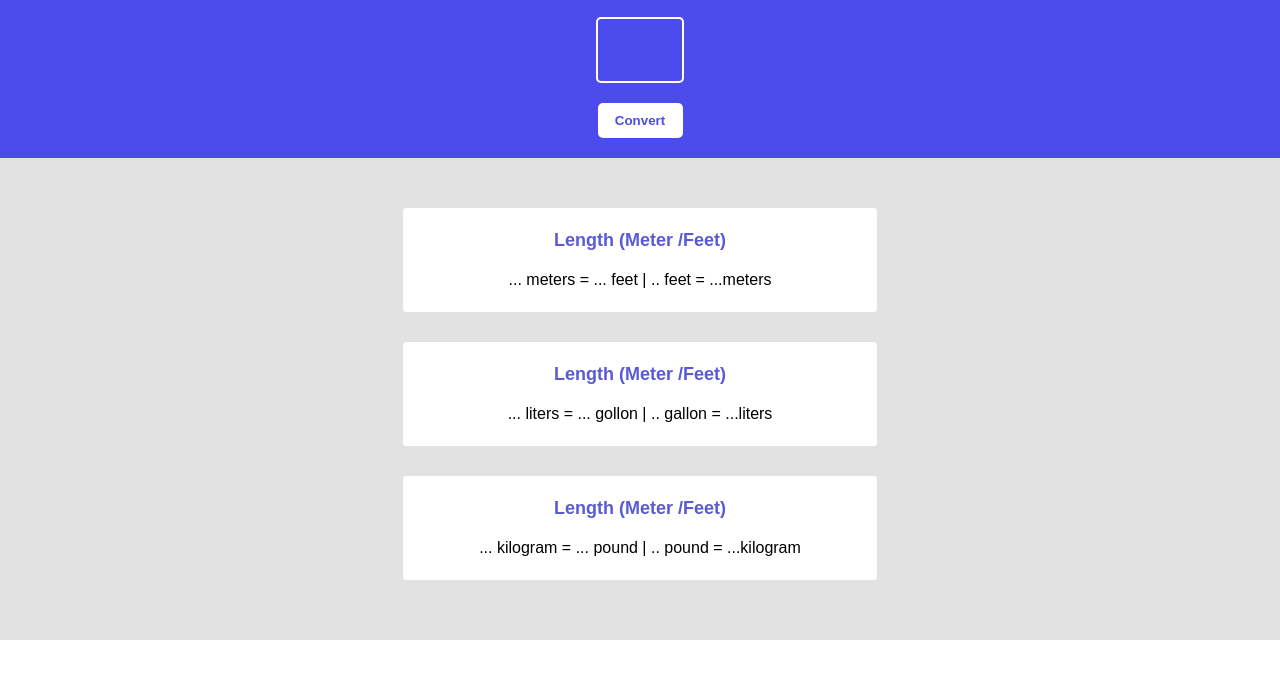
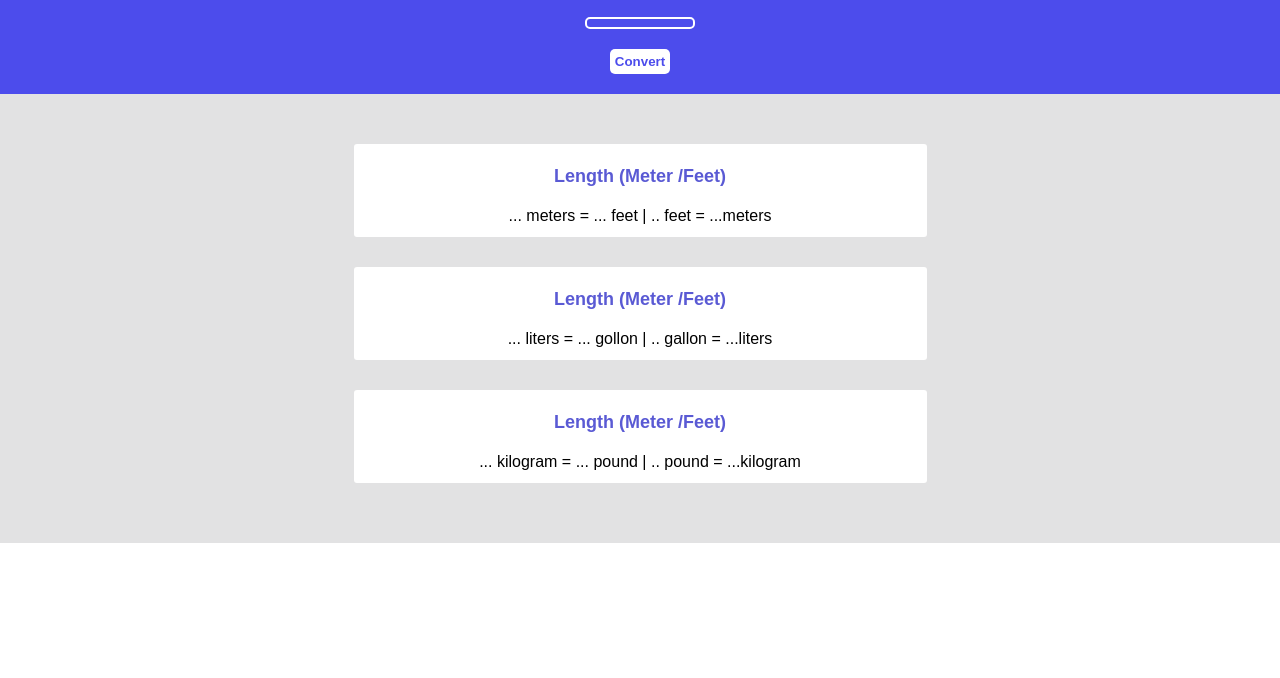
Before and after one commit to abdlmlkre12/convert, a plain HTML site: page index.html in a window 1280 px wide. Shown: the part 90-768 px from the top of the page. Drawn offline with Linux system fonts and the light colour scheme.

Commit message:
Update index.css

```diff
--- a/index.css
+++ b/index.css
@@ -17,12 +17,12 @@
 #head input{
     color: rgb(243, 239, 239);
     font-weight: bold;
-    font-size: 40px;
+    font-size: 4%;
     display: block;
     margin-left:auto ;
     margin-right:auto ;
-    height: 60px;
-    width: 80px;
+    height: 6%;
+    width: 8%;
     background-color: rgb(76, 76, 236) ;
     border: 2px solid white;
     border-radius: 5px;
@@ -33,8 +33,8 @@
     color:  rgb(76, 76, 236);
     font-weight: bold;
     border-radius: 5px;
-    width: 85px;
-    height: 35px;
+    width:8,5%;
+    height: 3,5% ;
     padding: 5px;
     border: none;
     margin-bottom:20px
@@ -42,7 +42,7 @@
 #body{
     background-color: rgb(226, 226, 227);
     background-size: fit;
-    padding: 30px ;
+    padding: 30px;
 }
 .results{
     border : 2px solid white;
@@ -50,9 +50,9 @@
     margin-right: auto;
     margin-top: 20px;
     margin-bottom: 30px;
-    width:450px;
+    width:45%;
     padding: 10px;
-    height: 80px;
+    height: 8%;
     background-color: white;
     border-radius: 3px;
 }
```
